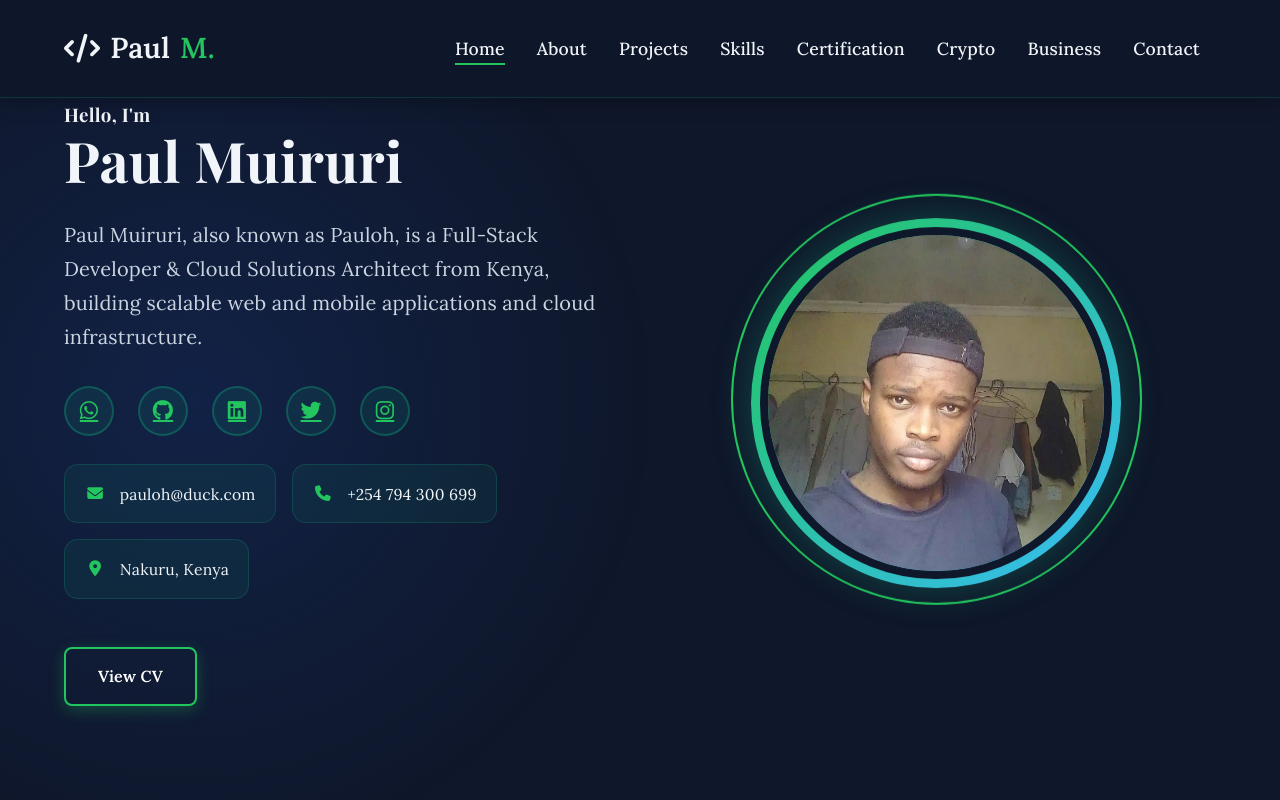
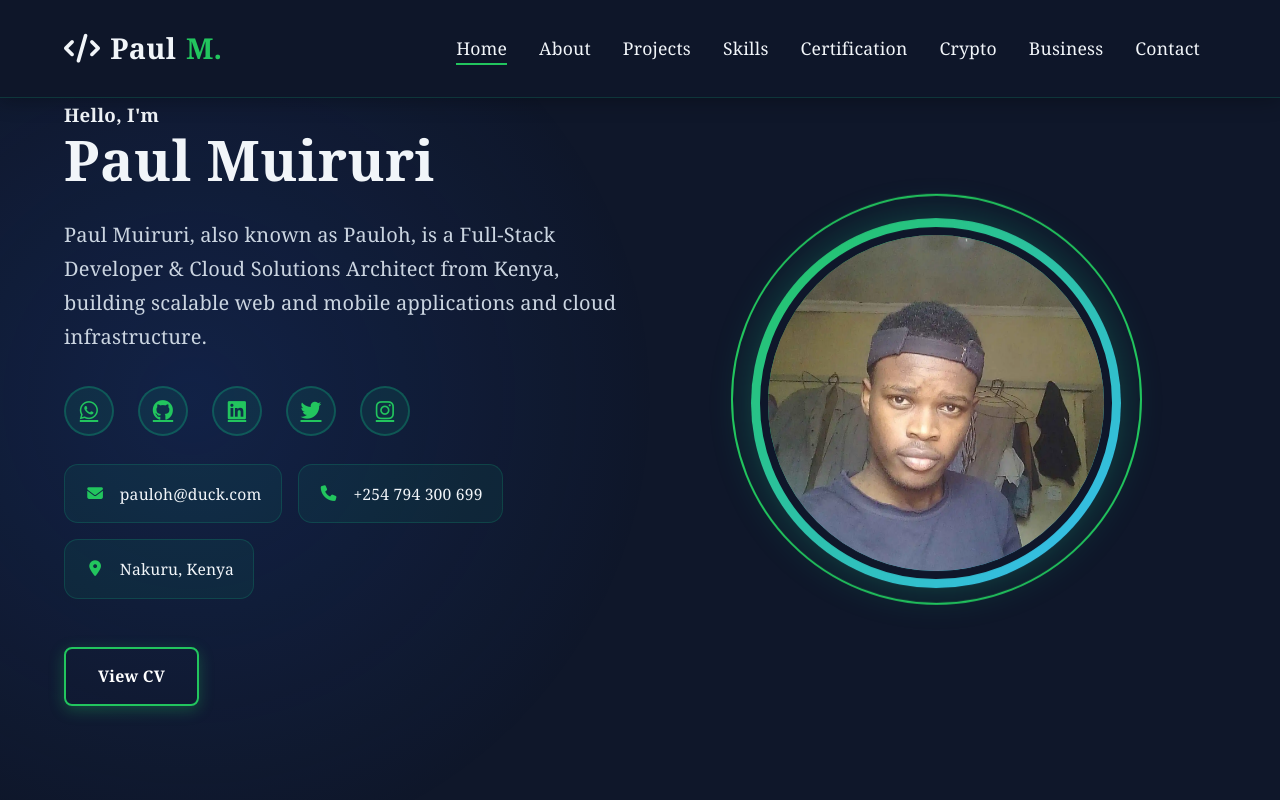
Before and after one commit to Pauloh349/portfolio, a Next.js app: page / in a window 1280 px wide. Shown: the top 800 px of the page. Built offline with nearby package versions, Linux system fonts and the light colour scheme.

Commit message:
Fixed slow site opening

```diff
--- a/app/globals.css
+++ b/app/globals.css
@@ -1,5 +1,3 @@
-@import url("https://fonts.googleapis.com/css2?family=JetBrains+Mono:wght@400;500;600&family=Lora:wght@400;500;600&family=Playfair+Display:wght@600;700;800&display=swap");
-
 :root {
   --primary: #22c55e;
   --primary-dark: #16a34a;
@@ -29,7 +27,12 @@
 body {
   background: var(--darker);
   color: var(--light);
-  font-family: "Lora", serif;
+  /*
+   * Keep the first paint independent of a third-party font request. The
+   * previous Google Fonts @import delayed the entire stylesheet from applying
+   * on a cold visit.
+   */
+  font-family: Georgia, "Times New Roman", serif;
   line-height: 1.7;
   overflow-x: hidden;
   position: relative;
@@ -117,7 +120,7 @@ h3,
 h4 {
   font-weight: 700;
   line-height: 1.2;
-  font-family: "Playfair Display", serif;
+  font-family: Georgia, "Times New Roman", serif;
   letter-spacing: 0.3px;
 }
 
--- a/app/layout.tsx
+++ b/app/layout.tsx
@@ -1,4 +1,5 @@
 import type { Metadata, Viewport } from "next";
+import Script from "next/script";
 import "./globals.css";
 import { siteUrl } from "./site";
 
@@ -125,10 +126,9 @@ export default function RootLayout({ children }: LayoutProps<"/">) {
       <head>
         <link rel="icon" href="/paul-muiruri.webp" />
 
-        <link rel="preconnect" href="https://cdnjs.cloudflare.com" />
-
         <link
-          rel="stylesheet"
+          rel="preload"
+          as="style"
           href="https://cdnjs.cloudflare.com/ajax/libs/font-awesome/6.7.2/css/all.min.css"
         />
 
@@ -140,7 +140,15 @@ export default function RootLayout({ children }: LayoutProps<"/">) {
         />
       </head>
 
-      <body className="min-h-full flex flex-col">{children}</body>
+      <body className="min-h-full flex flex-col">
+        {children}
+        <Script id="load-font-awesome" strategy="lazyOnload">
+          {`const link = document.createElement("link");
+link.rel = "stylesheet";
+link.href = "https://cdnjs.cloudflare.com/ajax/libs/font-awesome/6.7.2/css/all.min.css";
+document.head.appendChild(link);`}
+        </Script>
+      </body>
     </html>
   );
 }
```
